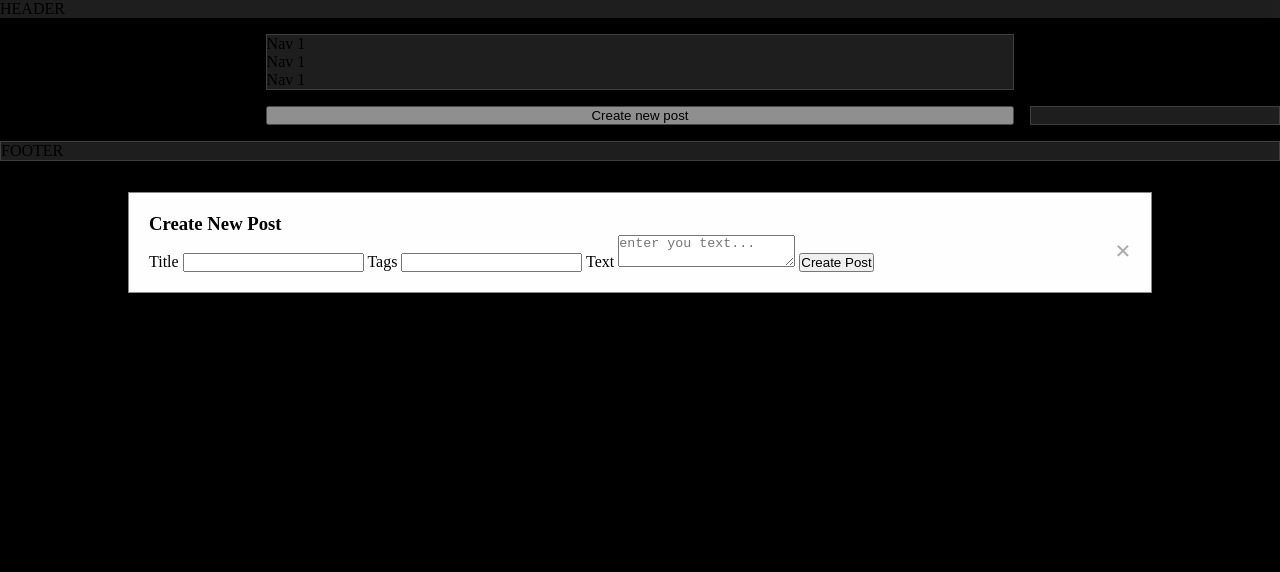
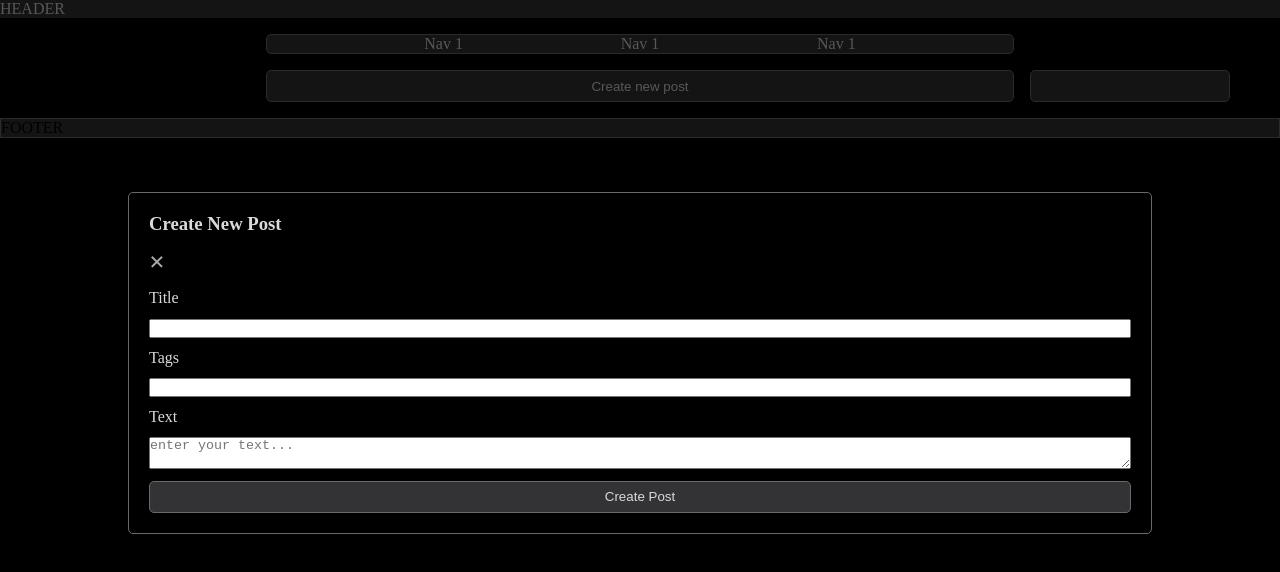
Before and after one commit to Leo-Mart/GrundProg-individuell-uppgift, a plain HTML site: page index.html in a window 1280 px wide. Both pictures are taken after a click on the button "Create new post". Drawn offline with Linux system fonts and the light colour scheme; no server answers.

Commit message:
added some functionallity for the user created posts, realized that the user can make empty posts so added in some code to prevent this. Also did a bit more styling

```diff
--- a/index.html
+++ b/index.html
@@ -34,6 +34,8 @@
         <section class="modal hidden">
           <div class="modal-container">
             <h3>Create New Post</h3>
+            <span class="close">&times;</span>
+
             <label for="post-title">Title</label>
             <input id="post-title" type="text" />
 
@@ -41,10 +43,10 @@
             <input id="post-tags" type="text" />
 
             <label for="post-text">Text</label>
-            <textarea id="post-text" placeholder="enter you text..."></textarea>
+            <textarea id="post-text" placeholder="enter your text..."></textarea>
 
             <button class="btn btn-create-post">Create Post</button>
-            <span class="close">&times;</span>
+
           </div>
         </section>
         <button class="btn btn-open-modal">Create new post</button>
--- a/main.js
+++ b/main.js
@@ -106,16 +106,30 @@ function createPost() {
   // add the newly created userpost to the postStorage array and adds the array to the localstorage again
   postStorage.push(userPost);
   localStorage.setItem("posts", JSON.stringify(postStorage));
-
+  // checks if there is any actual value to store, so the user can't create empty posts
+  if (
+    inputTitle.value === "" ||
+    inputText.value === "" ||
+    inputTags.value === ""
+  ) {
+    alert("Please enter some text!");
+    console.log("runs");
+  } else {
     postTitle.innerText = inputTitle.value;
     postText.innerText = inputText.value;
     postTags.innerText = inputTags.value;
     postReactions.innerText = 0;
+    console.log(inputTitle.value);
 
     postContainer.append(postTitle, postTags, reactionContainer, postText);
     mainContainer[0].append(postContainer);
 
+    // set the inputfields back empty if the user wants to create more posts, this way the old text won't still be there.
+    inputTitle.value = "";
+    inputTags.value = "";
+    inputText.value = "";
     closeModal();
+  }
 }
 
 // fetches the data from dummyjson and dynamically creates post with it
@@ -218,7 +232,7 @@ function getLocalData() {
     postText.innerText = postStorage[i].body;
     postTags.innerText = postStorage[i].tags;
     postReactions.innerText = postStorage[i].reactions;
-    // appends the title, tags, reactions and actual text to its own container that is then appended to the main container for the posts
+    // appends the title, tags, reactions and actual text to its own container which in turn gets appended to the main container for the posts
     postContainer.append(postTitle, postTags, reactionContainer, postText);
     mainContainer[0].append(postContainer);
   }
@@ -240,7 +254,7 @@ function editLikes(id, value) {
   localStorage.setItem("posts", JSON.stringify(items));
 }
 // ***** TODO *******
-// so I think I'm almost done with the functionallity? Main thing left as far as I know is that it's currently just saving the initial value of reactions not the updated on. So i'll have to save that value somewhere. possibly in the likes function.
-// my current theory here is that I can possibly use the ID key that is contained in the object by default from dummyjson to make sure I select the correct post then update the saved value for reactions in the localstorage.
-// problem with that is that the user created posts wont have any ID so i'd have to create one for them as well. Granted that should be pretty easy to do, the crux is making sure they dont get the same values that the fetched posts have.
+// I belive that is pretty much it when it come to the required functionallity. The one thing I might want to change right now is the way I give the user created posts id
+// it doesn't really add up with the other ID's at the moment, but functionally it's the same.
+// came up with something else to add on the functionallity. Right now a user can create a post that is just empty. So I want to add in some form of error catching if the inputfields for the modal is empty it wont let the user create a post
 // then is just styling left
--- a/style.css
+++ b/style.css
@@ -1,5 +1,4 @@
 * {
-
   --main-element-clr: rgb(51, 51, 53);
   --main-border-clr: rgb(105, 105, 105);
   --main-text-clr: rgb(218, 218, 218);
@@ -11,7 +10,7 @@
 body {
   background-color: #000000;
 }
-
+/* Defining the grid */
 .wrapper {
   display: grid;
 
@@ -23,9 +22,10 @@ body {
     ". content sidebar"
     "footer footer footer";
 }
-
+/* header and Nav styling */
 .main-header {
   grid-area: header;
+  color: var(--main-text-clr);
   background-color: var(--main-element-clr);
 }
 
@@ -33,61 +33,89 @@ body {
   border: 1px solid var(--main-border-clr);
   grid-area: nav;
   background-color: var(--main-element-clr);
+  border-radius: 5px;
 }
 
+.nav-list {
+  display: flex;
+  justify-content: space-evenly;
+  color: var(--main-text-clr);
+  list-style-type: none;
+}
+/* main area styling */
 .main-content {
   display: flex;
   flex-direction: column;
   border-radius: 5px;
   gap: 1rem;
   grid-area: content;
-
 }
 
-.post-container{
+.post-container {
   padding: 1rem;
   border-radius: 5px;
   color: var(--main-text-clr);
   background-color: var(--main-element-clr);
   border: 1px solid var(--main-border-clr);
+}
+
+.reaction-container {
+  display: flex;
+  gap: 0.3rem;
+  align-items: center;
+}
+
+.reaction-container > .like-btn {
+  border: none;
+}
+
+.reaction-container > .like-btn:hover {
+  box-shadow: none;
+}
+
+.reaction-container > .like-btn > i:hover {
+  color: red;
 
 }
-
+/* sidebar/aside styling */
 .sidebar {
   border: 1px solid var(--main-border-clr);
   grid-area: sidebar;
   background-color: var(--main-element-clr);
+  border-radius: 5px;
+  max-width: 80%;
 }
-
+/* footer styling */
 .main-footer {
   border: 1px solid var(--main-border-clr);
   grid-area: footer;
   background-color: var(--main-element-clr);
 }
-
-/* The Modal (background) */
+/* MODAL STYLING */
 .modal {
-  position: fixed; /* Stay in place */
-  z-index: 1; /* Sit on top */
+  position: fixed;
+  z-index: 1;
   left: 0;
   top: 0;
-  width: 100%; /* Full width */
-  height: 100%; /* Full height */
-  overflow: auto; /* Enable scroll if needed */
-  background-color: rgb(0, 0, 0); /* Fallback color */
-  background-color: rgba(0, 0, 0, 0.4); /* Black w/ opacity */
+  width: 100%;
+  height: 100%;
+  overflow: auto;
+  background-color: rgba(0, 0, 0, 0.6);
 }
 
-/* Modal Content/Box */
 .modal-container {
-  background-color: #fefefe;
-  margin: 15% auto; /* 15% from the top and centered */
+  background-color: #000000;
+  color: var(--main-text-clr);
+  display: flex;
+  flex-direction: column;
+  margin: 15% auto;
   padding: 20px;
-  border: 1px solid #888;
-  width: 80%; /* Could be more or less, depending on screen size */
+  border: 1px solid var(--main-border-clr);
+  width: 80%;
+  border-radius: 5px;
+  gap: 0.7rem;
 }
 
-/* The Close Button */
 .close {
   color: #aaa;
   float: right;
@@ -101,7 +129,21 @@ body {
   text-decoration: none;
   cursor: pointer;
 }
-/* Class for hiding/displaying the modal*/
+
 .hidden {
   display: none;
 }
+
+/* BUTTON STYLING */
+.btn {
+  background-color: var(--main-element-clr);
+  color: var(--main-text-clr);
+  border: 1px solid var(--main-border-clr);
+  height: 2rem;
+  border-radius: 5px;
+}
+
+.btn:hover {
+  cursor: pointer;
+  box-shadow: 0px 0px 2px 2px rgb(255, 255, 255);
+}
```
Lines whose indentation alone changed are shown as unchanged.
